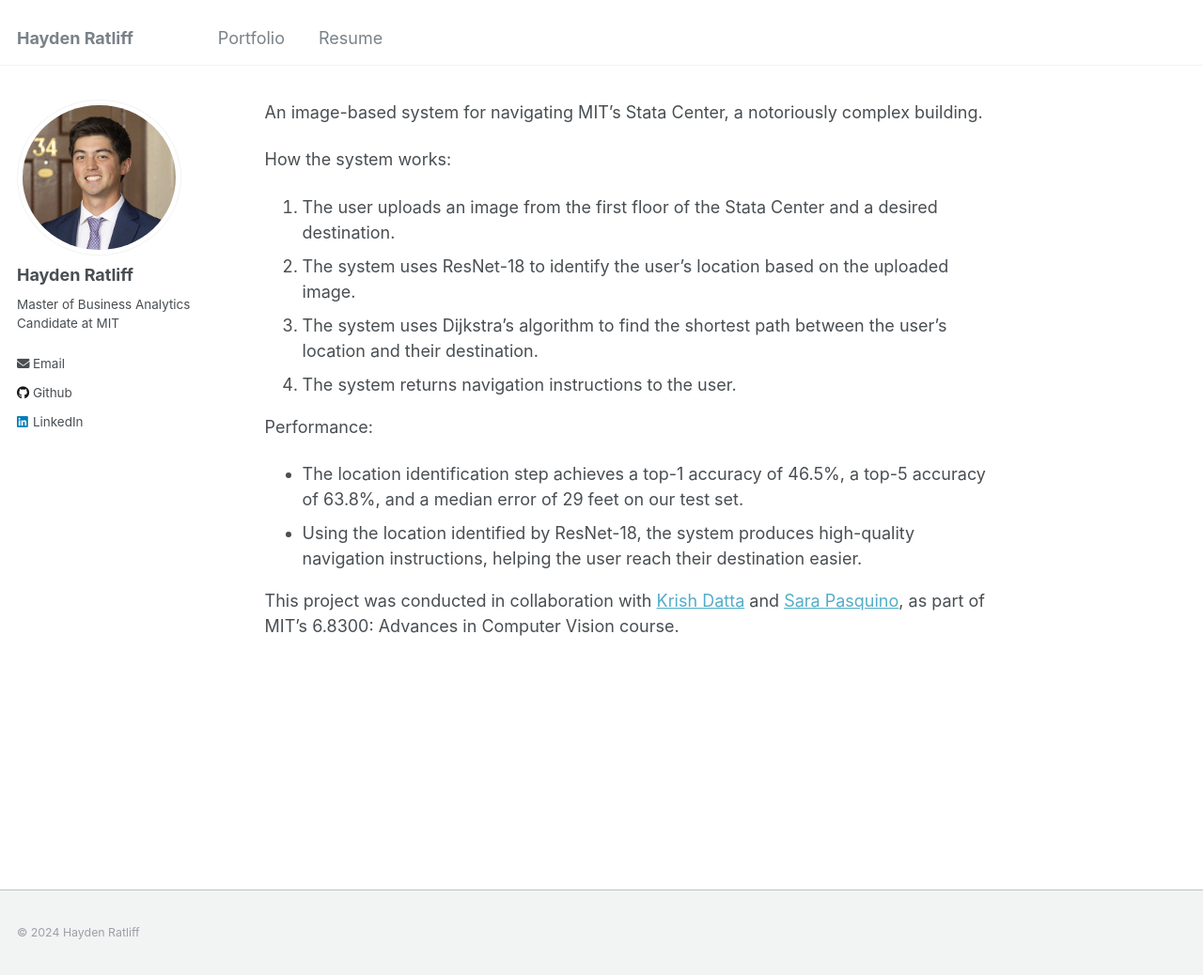
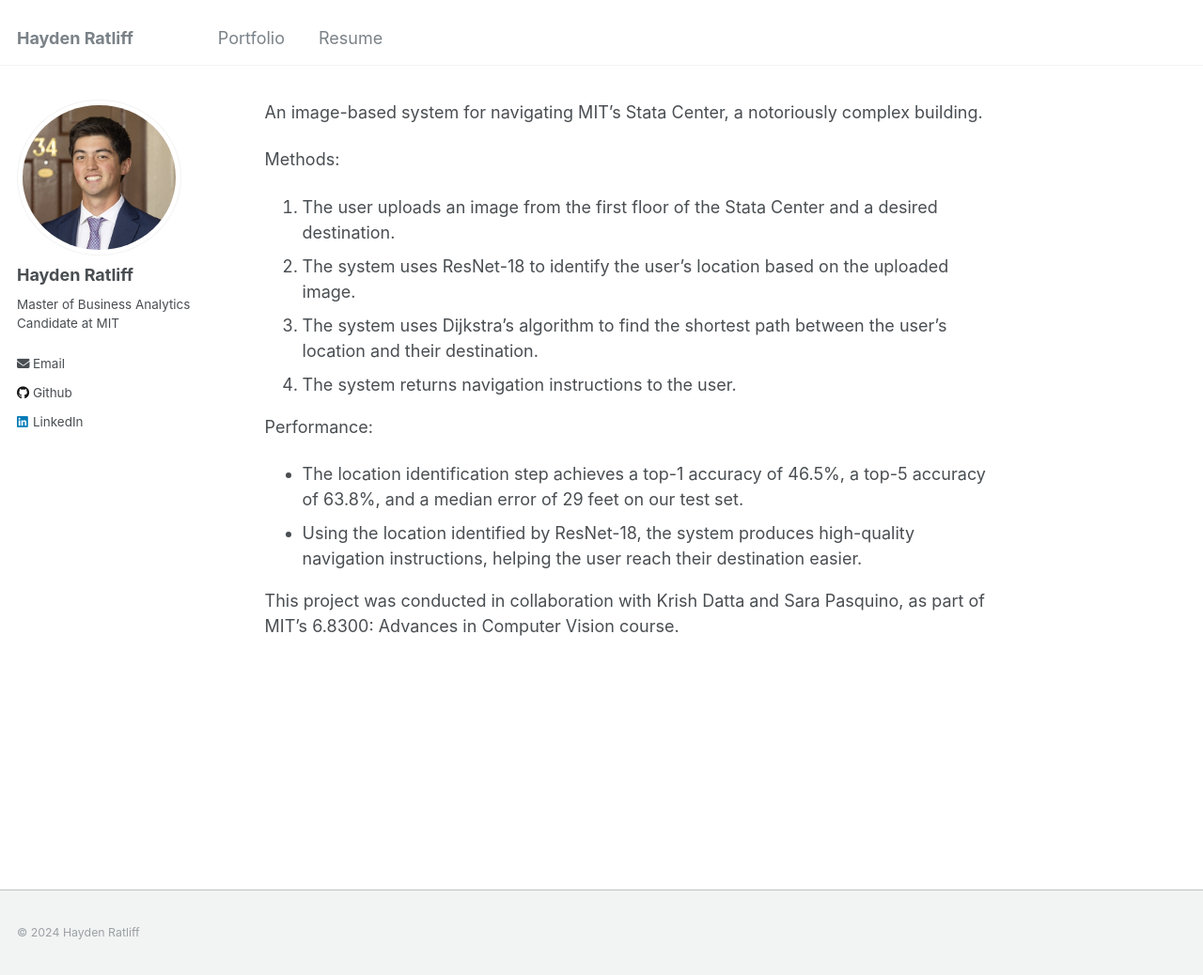
Before and after one commit to haydenratliff/haydenratliff.github.io, a Jekyll site: the page built from _portfolio/stata-navigation.md, in a window 1280 px wide and 1038 px high. Shown: the whole window at 94% size. Built offline with Jekyll 4.4.1, drawn with Linux system fonts in a browser that asks for light colours; our own code applies the rules of GitHub Pages for plain Markdown files.

Commit message:
update stata-navigation.md backup

```diff
--- a/_portfolio/stata-navigation.md
+++ b/_portfolio/stata-navigation.md
@@ -1,6 +1,6 @@
 An image-based system for navigating MIT's Stata Center, a notoriously complex building.
 
-How the system works:
+Methods:
 1. The user uploads an image from the first floor of the Stata Center and a desired destination.
 2. The system uses ResNet-18 to identify the user's location based on the uploaded image.
 3. The system uses Dijkstra's algorithm to find the shortest path between the user's location and their destination.
@@ -10,4 +10,4 @@ Performance:
 - The location identification step achieves a top-1 accuracy of 46.5%, a top-5 accuracy of 63.8%, and a median error of 29 feet on our test set.
 - Using the location identified by ResNet-18, the system produces high-quality navigation instructions, helping the user reach their destination easier.
 
-This project was conducted in collaboration with [Krish Datta](https://www.linkedin.com/in/krishanudatta/) and [Sara Pasquino](https://www.linkedin.com/in/sarapasquino/), as part of MIT's 6.8300: Advances in Computer Vision course.
+This project was conducted in collaboration with Krish Datta and Sara Pasquino, as part of MIT's 6.8300: Advances in Computer Vision course.
```
